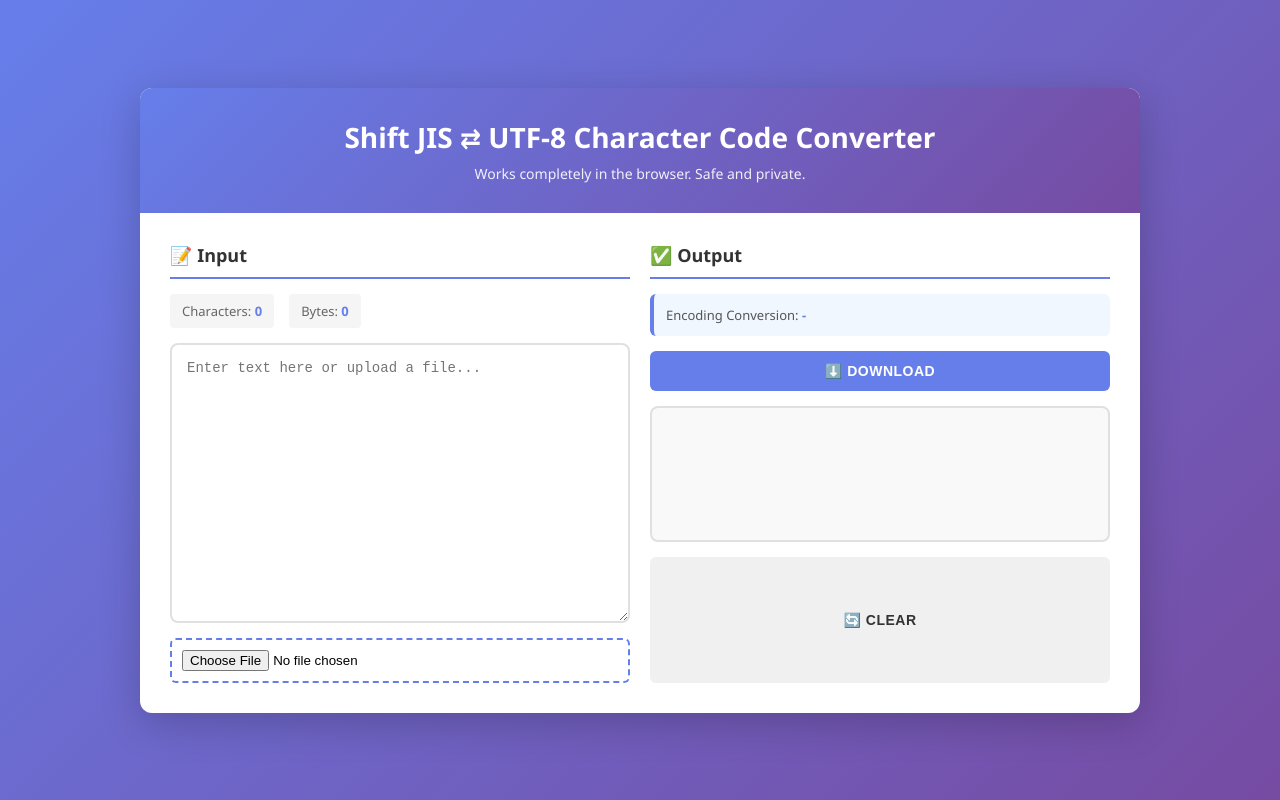
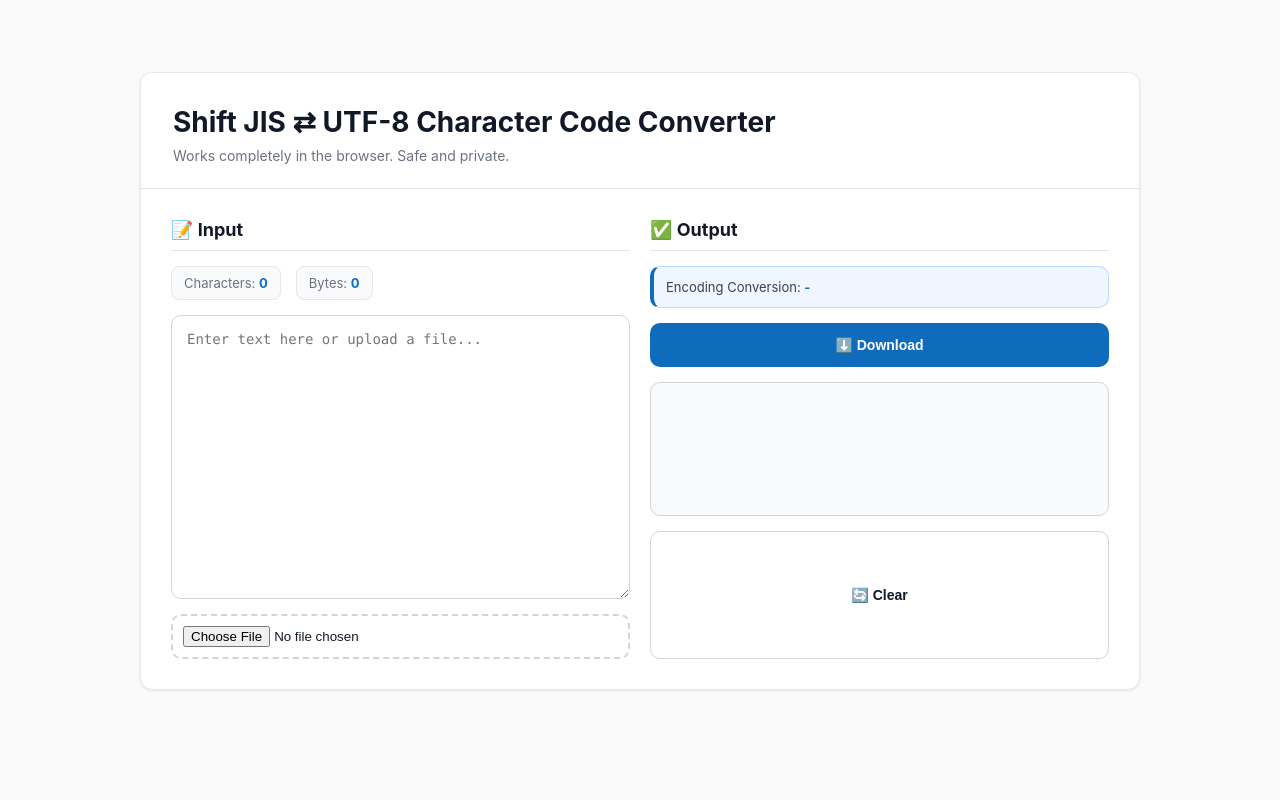
Before and after one commit to data-visualization-lectures/change-character-encoding, a plain HTML site: page index.html in a window 1280 px wide. Drawn offline with nearby package versions, Linux system fonts and the light colour scheme; a script that the page names is missing.

Commit message:
Align tool UI with Dataviz guidelines

```diff
--- a/index.html
+++ b/index.html
@@ -22,30 +22,33 @@
         }
 
         body {
-            font-family: 'Segoe UI', Tahoma, Geneva, Verdana, sans-serif;
-            background: linear-gradient(135deg, #667eea 0%, #764ba2 100%);
+            font-family: "Noto Sans JP", -apple-system, BlinkMacSystemFont, "Segoe UI", Roboto, sans-serif;
+            background: #fafafa;
+            color: #111827;
             min-height: 100vh;
             display: flex;
             flex-direction: column;
-            padding: 0;
+            padding: calc(48px + 24px) 24px 24px;
         }
 
         .container {
             background: white;
             border-radius: 12px;
-            box-shadow: 0 10px 40px rgba(0, 0, 0, 0.2);
+            border: 1px solid #e5e7eb;
+            box-shadow: 0 1px 3px rgba(17, 24, 39, 0.08);
             max-width: 1000px;
             width: calc(100% - 40px);
-            margin: auto;
+            margin: 0 auto;
             overflow: hidden;
         }
 
         .header {
-            background: linear-gradient(135deg, #667eea 0%, #764ba2 100%);
-            color: white;
-            padding: 30px;
-            text-align: center;
+            background: #ffffff;
+            color: #111827;
+            padding: 32px 32px 24px;
+            text-align: left;
             position: relative;
+            border-bottom: 1px solid #e5e7eb;
         }
 
         .language-switcher {
@@ -58,32 +61,36 @@
         }
 
         .lang-link {
-            color: white;
+            color: #0f6cbd;
             text-decoration: none;
-            padding: 5px 10px;
-            border-radius: 4px;
-            background: rgba(255, 255, 255, 0.2);
-            transition: background 0.3s;
+            padding: 6px 10px;
+            border-radius: 10px;
+            border: 1px solid #d1d5db;
+            background: #ffffff;
+            transition: background 0.2s ease, border-color 0.2s ease, color 0.2s ease;
             cursor: pointer;
         }
 
         .lang-link.active {
-            background: rgba(255, 255, 255, 0.5);
+            background: #eff6ff;
+            border-color: #0f6cbd;
+            color: #0958b5;
             font-weight: bold;
         }
 
         .lang-link:hover {
-            background: rgba(255, 255, 255, 0.3);
+            background: #f3f4f6;
+            border-color: #0f6cbd;
         }
 
         .header h1 {
-            font-size: 28px;
+            font-size: 1.75rem;
             margin-bottom: 8px;
         }
 
         .header p {
             font-size: 14px;
-            opacity: 0.9;
+            color: #6b7280;
         }
 
         .content {
@@ -95,9 +102,23 @@
         }
 
         @media (max-width: 768px) {
+            body {
+                padding: calc(48px + 16px) 16px 16px;
+            }
+
+            .container {
+                width: 100%;
+            }
+
+            .header {
+                padding: 24px 20px;
+                text-align: center;
+            }
+
             .content {
                 grid-template-columns: 1fr;
                 min-height: auto;
+                padding: 20px;
             }
 
             .language-switcher {
@@ -115,35 +136,36 @@
 
         .panel h2 {
             font-size: 18px;
-            color: #333;
-            border-bottom: 2px solid #667eea;
+            color: #111827;
+            border-bottom: 1px solid #e5e7eb;
             padding-bottom: 10px;
         }
 
         textarea {
             flex: 1;
             padding: 15px;
-            border: 2px solid #e0e0e0;
-            border-radius: 8px;
-            font-family: 'Courier New', monospace;
+            border: 1px solid #d1d5db;
+            border-radius: 10px;
+            font-family: "SFMono-Regular", Consolas, "Liberation Mono", Menlo, monospace;
             font-size: 14px;
             resize: vertical;
-            transition: border-color 0.3s;
+            transition: border-color 0.2s ease, box-shadow 0.2s ease;
         }
 
         textarea:focus {
             outline: none;
-            border-color: #667eea;
+            border-color: #0f6cbd;
+            box-shadow: 0 0 0 3px rgba(15, 108, 189, 0.14);
         }
 
         #outputText {
             flex: 1;
             padding: 15px;
-            border: 2px solid #e0e0e0;
-            border-radius: 8px;
-            font-family: 'Courier New', monospace;
+            border: 1px solid #d1d5db;
+            border-radius: 10px;
+            font-family: "SFMono-Regular", Consolas, "Liberation Mono", Menlo, monospace;
             font-size: 14px;
-            background: #f9f9f9;
+            background: #f9fafb;
             overflow-y: auto;
             word-break: break-all;
             white-space: pre-wrap;
@@ -157,58 +179,54 @@
 
         button {
             flex: 1;
+            min-height: 44px;
             padding: 12px;
             border: none;
-            border-radius: 6px;
+            border-radius: 10px;
             font-size: 14px;
             font-weight: 600;
             cursor: pointer;
-            transition: all 0.3s;
-            text-transform: uppercase;
-            letter-spacing: 0.5px;
+            transition: filter 0.2s ease, background 0.2s ease, border-color 0.2s ease;
         }
 
         .btn-primary {
-            background: #667eea;
+            background: #0f6cbd;
             color: white;
             min-width: 100px;
         }
 
         .btn-primary:hover {
-            background: #5568d3;
-            transform: translateY(-2px);
-            box-shadow: 0 4px 12px rgba(102, 126, 234, 0.4);
+            filter: brightness(0.7);
         }
 
         .btn-primary:active {
-            transform: translateY(0);
+            transform: none;
         }
 
         .btn-secondary {
-            background: #f0f0f0;
-            color: #333;
+            background: #ffffff;
+            color: #111827;
+            border: 1px solid #d1d5db;
             min-width: 100px;
         }
 
         .btn-secondary:hover {
-            background: #e0e0e0;
-            transform: translateY(-2px);
+            background: #f3f4f6;
+            border-color: #0f6cbd;
         }
 
         .btn-secondary:active {
-            transform: translateY(0);
+            transform: none;
         }
 
         .btn-success {
-            background: #4caf50;
+            background: #10b981;
             color: white;
             min-width: 100px;
         }
 
         .btn-success:hover {
-            background: #45a049;
-            transform: translateY(-2px);
-            box-shadow: 0 4px 12px rgba(76, 175, 80, 0.4);
+            filter: brightness(0.7);
         }
 
         .btn-success:active {
@@ -217,40 +235,42 @@
 
         input[type="file"] {
             padding: 10px;
-            border: 2px dashed #667eea;
-            border-radius: 6px;
+            border: 2px dashed #d1d5db;
+            border-radius: 10px;
             cursor: pointer;
         }
 
         .info-box {
-            background: #f0f7ff;
-            border-left: 4px solid #667eea;
+            background: #eff6ff;
+            border: 1px solid #bfdbfe;
+            border-left: 4px solid #0f6cbd;
             padding: 12px;
-            border-radius: 6px;
+            border-radius: 10px;
             font-size: 13px;
-            color: #555;
+            color: #374151;
         }
 
         .info-box strong {
-            color: #667eea;
+            color: #0f6cbd;
         }
 
         .stats {
             display: flex;
             gap: 15px;
             font-size: 13px;
-            color: #666;
+            color: #6b7280;
             flex-wrap: wrap;
         }
 
         .stat {
-            background: #f5f5f5;
+            background: #f9fafb;
+            border: 1px solid #e5e7eb;
             padding: 8px 12px;
-            border-radius: 4px;
+            border-radius: 8px;
         }
 
         .stat strong {
-            color: #667eea;
+            color: #0f6cbd;
         }
 
         .hidden {
```
